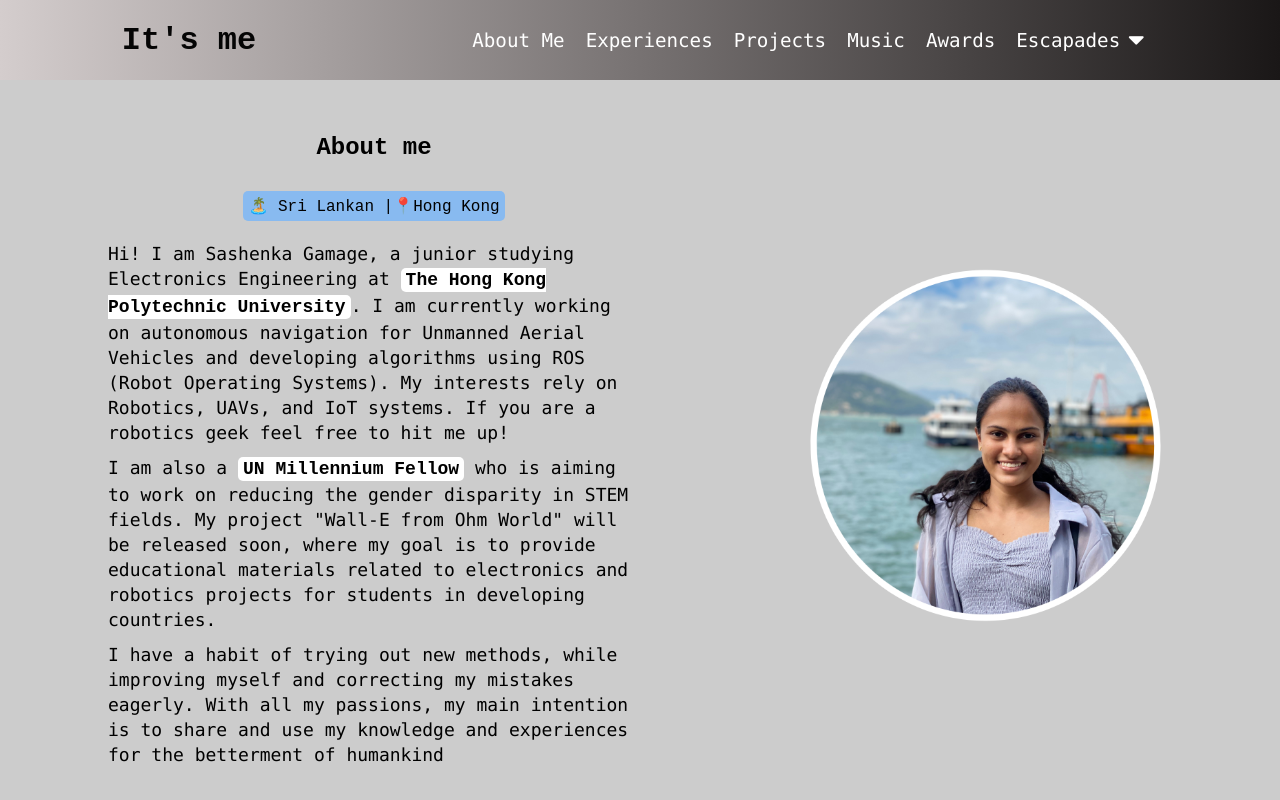
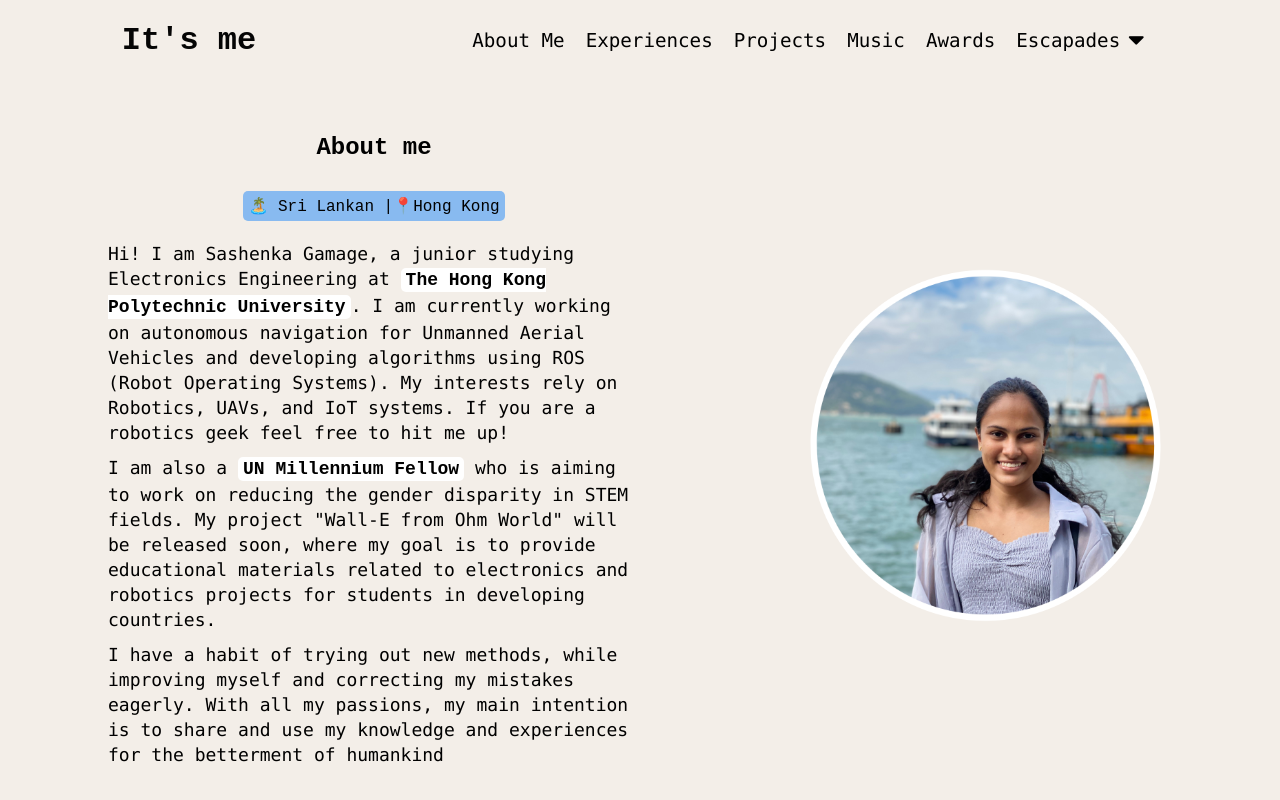
Before and after one commit to sashenkagamage/sasha.me, a React (Create React App) app: page /#/ in a window 1280 px wide. Shown: the top 800 px of the page. Built offline with nearby package versions, Linux system fonts and the light colour scheme.

Commit message:
backkgrnd color

```diff
--- a/src/components/mainCon.css
+++ b/src/components/mainCon.css
@@ -45,7 +45,8 @@
     flex-direction: column;
     justify-content: center;
     align-items: center;
-    box-shadow: inset 0 0 0 1000px rgba(0, 0, 0, 0.2);
+    /*box-shadow: inset 0 0 0 1000px rgba(0, 0, 0, 0.2);*/
+    background-color: rgb(243, 238, 232);
     object-fit: contain;
 
   }
@@ -143,9 +144,9 @@ p a {
     flex-direction: column;
     justify-content: center;
     align-items: left;
-    box-shadow: inset 0 0 0 1000px rgba(0, 0, 0, 0.2);
+    /*box-shadow: inset 0 0 0 1000px rgba(0, 0, 0, 0.2);*/
     object-fit: contain;
-    background-color: rgb(255, 255, 255);
+    background-color: rgb(243, 238, 232);
   }
 
   .awards_container h1{
--- a/src/components/navbar.css
+++ b/src/components/navbar.css
@@ -1,6 +1,7 @@
 
 .navbar {
-  background: linear-gradient(90deg, rgb(212, 205, 205) 0%, rgb(26, 23, 23) 100%);
+  /*background: linear-gradient(90deg, rgb(212, 205, 205) 0%, rgb(26, 23, 23) 100%);*/
+  background-color: rgb(243, 238, 232);
   height: 80px;
   display: flex;
   justify-content: center;
@@ -51,7 +52,7 @@
 }
 
 .nav-links {
-  color: #fff;
+  color: #000000;
   display: flex;
   align-items: center;
   text-align: right;
@@ -71,7 +72,7 @@
 }
 
 .fa-bars {
-  color: #fff;
+  color: #000000;
 }
 
 .nav-links-mobile {
--- a/src/components/pages/CardsCmb.css
+++ b/src/components/pages/CardsCmb.css
@@ -1,6 +1,6 @@
 .cards_cmb {
     padding: 7rem 6.75rem 2.5rem;
-    background: rgb(168, 168, 165);
+    background-color: rgb(243, 238, 232);
     align-items: center;
   }
 
--- a/src/components/pages/project.css
+++ b/src/components/pages/project.css
@@ -49,7 +49,6 @@
 
   }
 .container-img{
-    background-color: black;
     display: flex;
     flex-direction: column;
     align-items: center;
```
